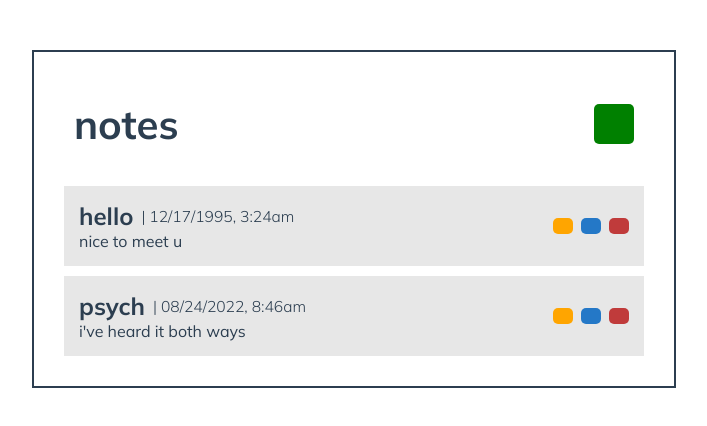
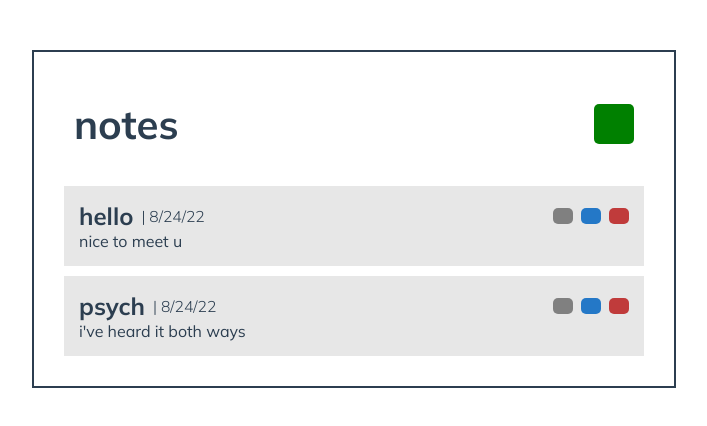
Before and after one commit to nataliewchen/vue-notes, a Vue app: page / in a window 1280 px wide. Shown: the top 426 px of the page, without its empty margins (286-993 px from the left). Built offline with nearby package versions, Linux system fonts and the light colour scheme; the HTML template or start-up script is replaced by a standard one.

Commit message:
added localStorage + updated noteItem ui

```diff
--- a/src/App.vue
+++ b/src/App.vue
@@ -1,5 +1,5 @@
 <template>
-  <ConfirmationModal
+  <ConfirmDeleteModal
     @close-modal="closeModal"
     @delete-note="deleteNote"
     v-show="showModal"
@@ -26,7 +26,7 @@ import { defineComponent } from "vue";
 import AppHeader from "./components/AppHeader.vue";
 import NoteForm from "./components/NoteForm.vue";
 import NotesList from "./components/NotesList.vue";
-import ConfirmationModal from "./components/ConfirmationModal.vue";
+import ConfirmDeleteModal from "./components/ConfirmDeleteModal.vue";
 
 interface Note {
   title: string;
@@ -38,7 +38,7 @@ interface Note {
 
 export default defineComponent({
   name: "App",
-  components: { AppHeader, NotesList, NoteForm, ConfirmationModal },
+  components: { AppHeader, NotesList, NoteForm, ConfirmDeleteModal },
   data() {
     return {
       // notes: [] as Note[],
@@ -47,7 +47,7 @@ export default defineComponent({
           title: "hello",
           text: "nice to meet u",
           id: 1,
-          lastUpdated: new Date("December 17, 1995 03:24:00"),
+          lastUpdated: new Date(),
           pinned: false,
         },
         {
@@ -70,10 +70,10 @@ export default defineComponent({
       this.notes = [newNote, ...this.notes];
     },
     editNote(editedNote: Note) {
-      this.notes = this.notes.map((note) =>
-        note.id === editedNote.id ? editedNote : note
-      );
-
+      this.notes = [
+        editedNote,
+        ...this.notes.filter((note) => note.id !== editedNote.id),
+      ];
       this.noteToEdit = {};
     },
     deleteNote() {
@@ -104,6 +104,17 @@ export default defineComponent({
         note.id === id ? { ...note, pinned: !note.pinned } : note
       );
     },
+  },
+  watch: {
+    notes(newNotes) {
+      localStorage.setItem("notes", JSON.stringify(newNotes));
+    },
+  },
+  mounted() {
+    const localNotes = localStorage.getItem("notes");
+    if (localNotes) {
+      this.notes = JSON.parse(localNotes);
+    }
   },
 });
 </script>
--- a/src/components/ConfirmationModal.vue
+++ b/src/components/ConfirmDeleteModal.vue
@@ -1,6 +1,6 @@
 <template>
   <div class="backdrop">
-    <div class="modal">
+    <div class="confirm-delete-modal">
       <h3>Are you sure you want to delete this note?</h3>
       <div class="btn-group">
         <button @click="$emit('close-modal')" class="btn-cancel">Cancel</button>
@@ -21,7 +21,7 @@ export default defineComponent({
 
 
 <style lang="scss" scoped>
-.modal {
+.confirm-delete-modal {
   position: absolute;
   width: 50%;
   left: 50%;
--- a/src/components/NoteItem.vue
+++ b/src/components/NoteItem.vue
@@ -1,20 +1,26 @@
 <template>
-  <div class="note">
-    <div class="content">
+  <div @click="toggleShowNote" class="note">
+    <div class="note-header">
+      <div class="note-header-text">
         <h2>
           <i v-show="note.pinned" class="fa-solid fa-thumbtack"></i>
           {{ note.title }}
           <span class="last-updated"> | {{ lastUpdated }}</span>
         </h2>
-      <p>{{ note.text }}</p>
       </div>
       <div class="btn-group">
         <IconButton
-        v-for="btn of buttons"
+          v-for="btn in buttons"
           :key="btn.type"
           :btn="btn"
           @click="$emit(btn.emit, note.id)"
         />
+      </div>
+    </div>
+    <div class="content">
+      <p :class="showNote ? 'full-text' : 'preview-text'">
+        {{ showNote ? note.text : previewText }}
+      </p>
     </div>
   </div>
 </template>
@@ -31,31 +37,44 @@ export default defineComponent({
   emits: ["toggle-pin", "get-edit-note-form", "confirm-delete"],
   data() {
     return {
-      buttons: [
-        {
-          type: "pin",
-          color: this.note.pinned ? "gray" : "orange",
+      showNote: false,
+      buttons: {
+        pin: {
+          color: this.note.pinned ? "orange" : "gray",
           icon: "fa-thumbtack",
           emit: "toggle-pin",
         },
-        {
-          type: "edit",
+        edit: {
           color: "rgb(36, 120, 199)",
           icon: "fa-pencil",
           emit: "get-edit-note-form",
         },
-        {
-          type: "delete",
+        delete: {
           color: "rgb(192, 59, 59)",
           icon: "fa-trash-can",
           emit: "confirm-delete",
         },
-      ],
+      },
     };
   },
   computed: {
     lastUpdated() {
-      return dayjs(this.note.lastUpdated).format("MM/DD/YYYY, h:mma");
+      return dayjs(this.note.lastUpdated).format("M/DD/YY");
+    },
+    previewText() {
+      // only show first line if text contains line break
+      const newline = this.note.text.indexOf("\n");
+      return newline === -1 ? this.note.text : this.note.text.slice(0, newline);
+    },
+  },
+  methods: {
+    toggleShowNote() {
+      this.showNote = !this.showNote;
+    },
+  },
+  watch: {
+    note(newNote) {
+      this.buttons.pin.color = newNote.pinned ? "orange" : "gray";
     },
   },
 });
@@ -66,9 +85,29 @@ export default defineComponent({
   background-color: rgb(231, 231, 231);
   padding: 15px;
   margin: 10px;
+
+  &:hover {
+    cursor: pointer;
+    background-color: rgb(210, 210, 210);
+  }
+}
+
+.note-header {
   display: flex;
   justify-content: space-between;
   align-items: center;
+}
+
+.full-text {
+  overflow-wrap: break-word;
+  white-space: pre-wrap;
+}
+
+.preview-text {
+  text-overflow: ellipsis;
+  white-space: nowrap;
+  overflow: hidden;
+}
 
 h2,
 p {
@@ -91,5 +130,4 @@ export default defineComponent({
 
   margin: 0 8px;
 }
-}
 </style>
```
Lines whose indentation alone changed are shown as unchanged.
